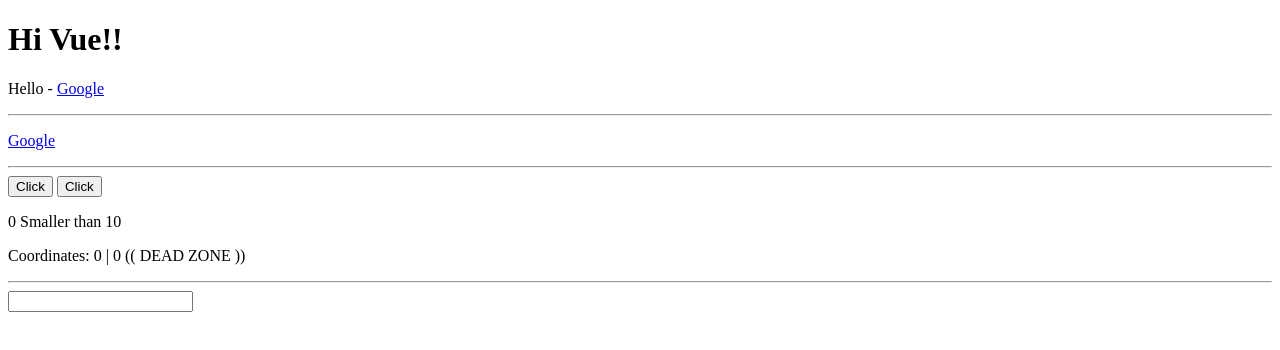
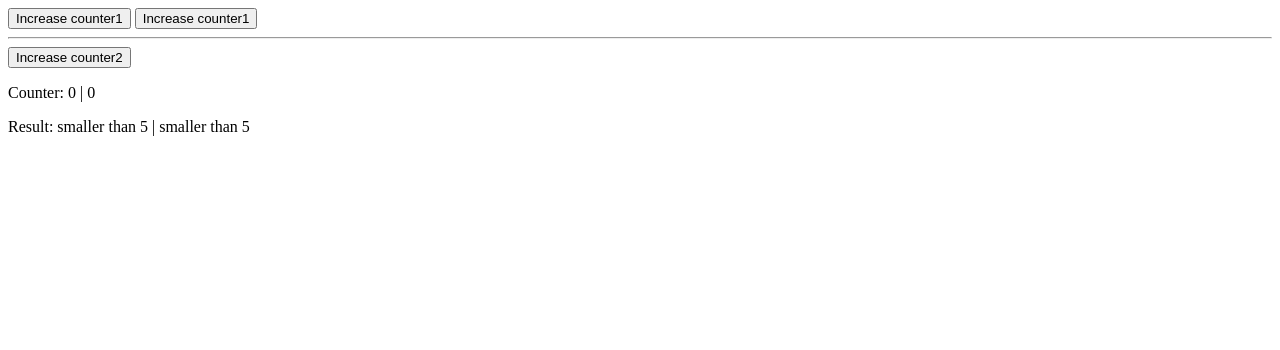
Before and after one commit to EliTu/Vue-The-Complete-Guide-repo, a website: page Section 2 - Using VueJS to Interact With the DOM/index.html in a window 1280 px wide. Drawn offline with Linux system fonts and the light colour scheme.

Commit message:
Finished lecture 23

```diff
--- a/Section 2 - Using VueJS to Interact With the DOM/index.html
+++ b/Section 2 - Using VueJS to Interact With the DOM/index.html
@@ -10,19 +10,14 @@
 
 <body>
     <div id="app">
-        <h1 v-once>{{ title }}</h1>
-        <p>{{ sayHello() }} - <a v-bind:href="link">Google</a></p>
+        <!-- <button @click="increase">Increase counter1</button>
+        <button @click="decrease">decrease counter1</button> -->
+        <button @click="counter1++">Increase counter1</button>
+        <button @click="counter1--">Increase counter1</button>
         <hr>
-        <p v-html="finishedLink"></p>
-        <hr>
-        <button type="button" @click="increase(2, $event)">Click</button>
-        <button type="button" @click="counter++">Click</button>
-        <p>{{ `${counter} ${counter * 2 > 10 ? 'Greater than 10' : 'Smaller than 10'}` }}</p>
-        <p @mousemove="getCoordinates">Coordinates: {{ x }} | {{ y }}
-            <span @mousemove.stop=""> (( DEAD ZONE ))</span>
-        </p>
-        <hr>
-        <input type="text" @keyup.enter.space.delete="alertMe">
+        <button @click="counter2++">Increase counter2</button>
+        <p>Counter: {{ counter1 }} | {{ counter2 }}</p>
+        <p>Result: {{ result() }} | {{ output }}</p>
     </div>
 
     <script src="./vue.js"></script>
@@ -30,29 +25,28 @@
         new Vue({
             el: '#app',
             data: {
-                title: 'Hi Vue!!',
-                bool: true,
-                link: 'http://google.com',
-                finishedLink: '<a href="http://google.com">Google</a>',
-                counter: 0,
-                x: 0,
-                y: 0
+                counter1: 0,
+                counter2: 0,
+                // result: ''
+            },
+            computed: {
+                output() {
+                    console.log('Computed');
+                    return this.counter1 > 5 ? 'Greater than 5' : 'smaller than 5';
+                }
             },
             methods: {
-                sayHello() {
-                    this.title = 'Hello';
-                    return this.title;
-                },
-                increase(step, e) {
-                    console.log(e);
-                    this.counter += step;
-                },
-                getCoordinates(e) {
-                    this.x = e.clientX;
-                    this.y = e.clientY;
-                },
-                alertMe() {
-                    alert('Alert');
+                // increase() {
+                //     this.counter1++;
+                //     this.result = this.counter1 > 5 ? 'Greater than 5' : 'Smaller than 5';
+                // },
+                // decrease() {
+                //     this.counter1--;
+                //     this.result = this.counter1 > 5 ? 'Greater than 5' : 'Smaller than 5';
+                // }
+                result() {
+                    console.log('Method');
+                    return this.counter1 > 5 ? 'Greater than 5' : 'smaller than 5';
                 }
             }
         });
```
Also changed, not shown: Section 2 - Using VueJS to Interact With the DOM/section2.md (+32 -0 lines).
